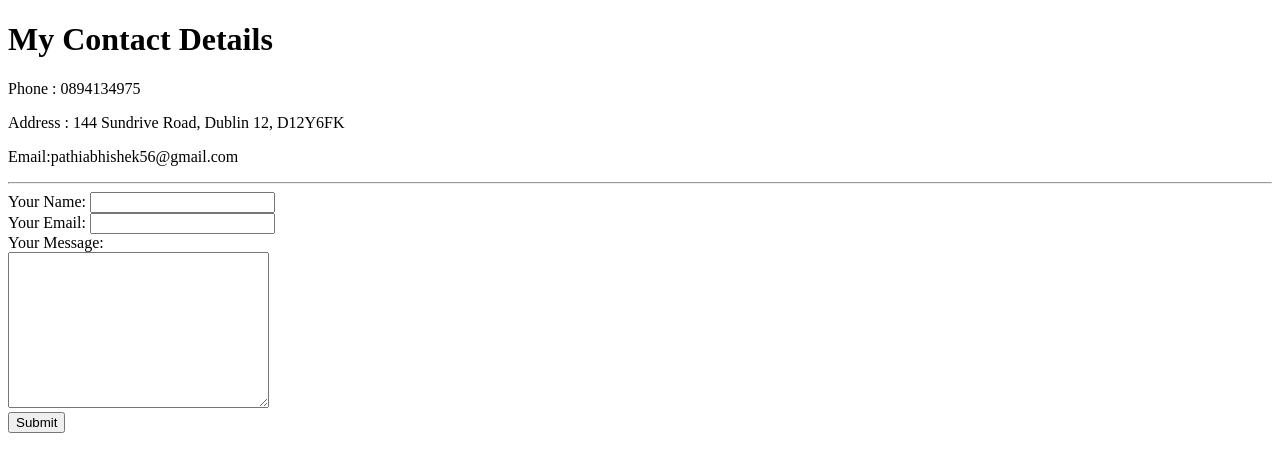
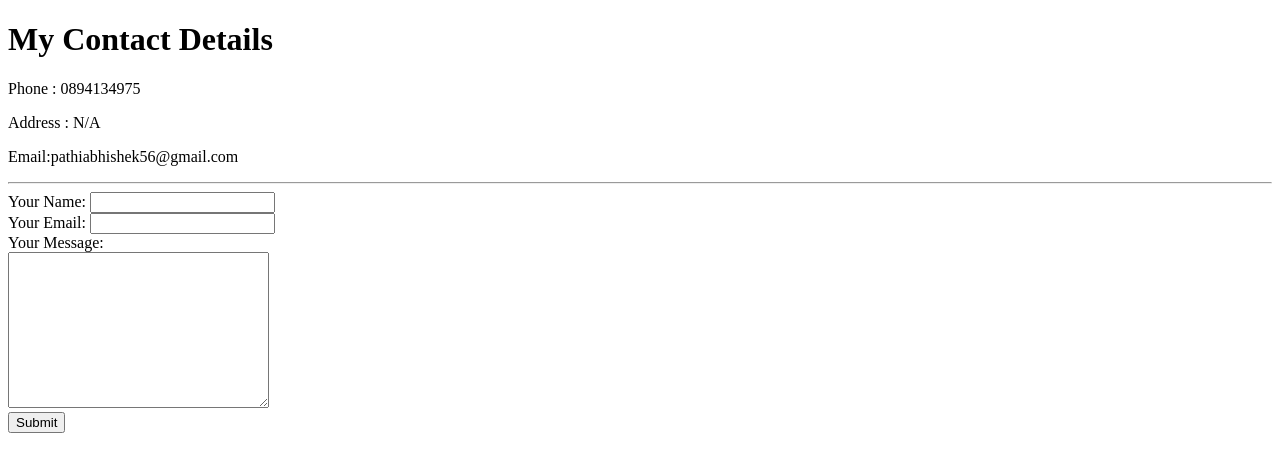
Before and after one commit to AbhishekPathi-Dev/CV, a plain HTML site: page Contacts.html in a window 1280 px wide. Drawn offline with Linux system fonts and the light colour scheme.

Commit message:
Deleted address

```diff
--- a/Contacts.html
+++ b/Contacts.html
@@ -9,7 +9,7 @@
 <body>
   <h1>My Contact Details</h1>
   <p>Phone : 0894134975</p>
-  <p>Address : 144 Sundrive Road, Dublin 12, D12Y6FK</p>
+  <p>Address : N/A </p>
   <p>Email:pathiabhishek56@gmail.com</p>
   <hr>
   <form  action="mailto:pathiabhishek56@gmail.com" method="post" enctype="text/plain">
```
